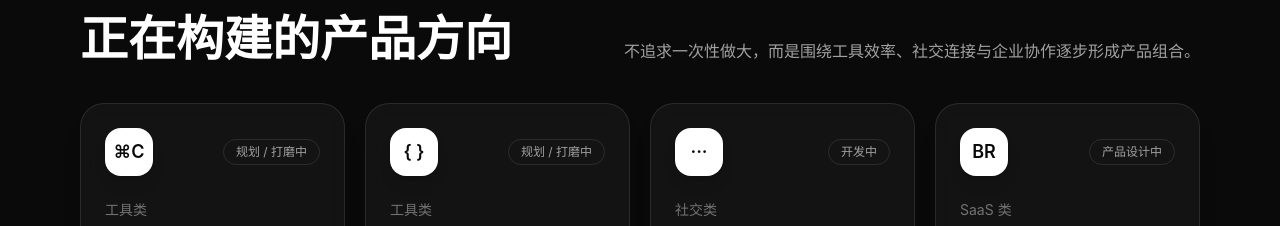
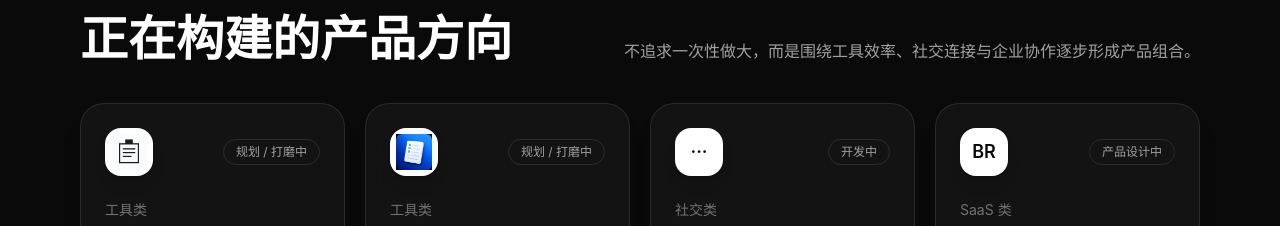
Before and after one commit to charlvin/chuangzao-xiaoshe-homepage, a React (Vite) app: page / in a window 1280 px wide. Shown: the part 861-1087 px from the top of the page. Built offline with nearby package versions, Linux system fonts and the light colour scheme.

Commit message:
Add RealSIM and DevHelper product logos

```diff
--- a/src/App.jsx
+++ b/src/App.jsx
@@ -17,6 +17,17 @@ function Mark({ children, large }) {
       {children}
     </div>
   );
+}
+
+function ProductMark({ product }) {
+  if (product.logoSrc) {
+    return (
+      <div className="flex h-12 w-12 shrink-0 overflow-hidden rounded-2xl bg-white shadow-lg">
+        <img src={product.logoSrc} alt="" className="h-full w-full object-contain p-1.5" />
+      </div>
+    );
+  }
+  return <Mark large>{product.symbol}</Mark>;
 }
 
 function ArrowMark() {
@@ -66,7 +77,7 @@ function ProductCard({ product, index }) {
   return (
     <article className="h-full rounded-3xl border border-white/10 bg-white/[0.04] p-6 text-white shadow-xl backdrop-blur transition duration-300 hover:-translate-y-1 hover:bg-white/[0.07]">
       <div className="mb-6 flex items-center justify-between gap-4">
-        <Mark large>{product.symbol}</Mark>
+        <ProductMark product={product} />
         <span className="rounded-full border border-white/10 px-3 py-1 text-xs text-neutral-400">
           {product.status}
         </span>
@@ -232,6 +243,7 @@ function HomePage() {
 function RealSIMClipboardPage() {
   const location = useLocation();
   const { contactEmail } = pageData.company;
+  const realsimLogo = pageData.products.find((p) => p.name === "RealSIM Clipboard")?.logoSrc;
   const privacyAnchor = "#realsim-clipboard-privacy";
 
   useLayoutEffect(() => {
@@ -257,7 +269,13 @@ function RealSIMClipboardPage() {
             返回官网首页
           </Link>
           <div className="flex items-center gap-3">
-            <Mark>⌘C</Mark>
+            {realsimLogo ? (
+              <div className="flex h-12 w-12 shrink-0 overflow-hidden rounded-2xl bg-white shadow-lg">
+                <img src={realsimLogo} alt="" className="h-full w-full object-contain p-1.5" />
+              </div>
+            ) : (
+              <Mark>⌘C</Mark>
+            )}
             <div>
               <div className="text-sm font-semibold">RealSIM Clipboard</div>
               <div className="text-xs text-neutral-400">{pageData.company.shortName}</div>
--- a/src/siteData.js
+++ b/src/siteData.js
@@ -18,6 +18,7 @@ export const pageData = {
       name: "RealSIM Clipboard",
       description: "一个简单、轻量、可靠的粘贴板应用。聚焦日常复制、整理、复用，让信息流转更顺手。",
       symbol: "⌘C",
+      logoSrc: "/realsim-clipboard-icon.png",
       status: "规划 / 打磨中",
       docLinks: [
         { label: "Support", to: "/realsim-clipboard#realsim-clipboard-support" },
@@ -29,6 +30,7 @@ export const pageData = {
       name: "DevHelper",
       description: "面向独立开发者与小团队的开发者助手。减少重复配置、流程查找与上下文切换。",
       symbol: "{ }",
+      logoSrc: "/devhelper-icon.png",
       status: "规划 / 打磨中",
     },
     {
```
Also changed, not shown: public/devhelper-icon.png (added), public/realsim-clipboard-icon.png (added).
